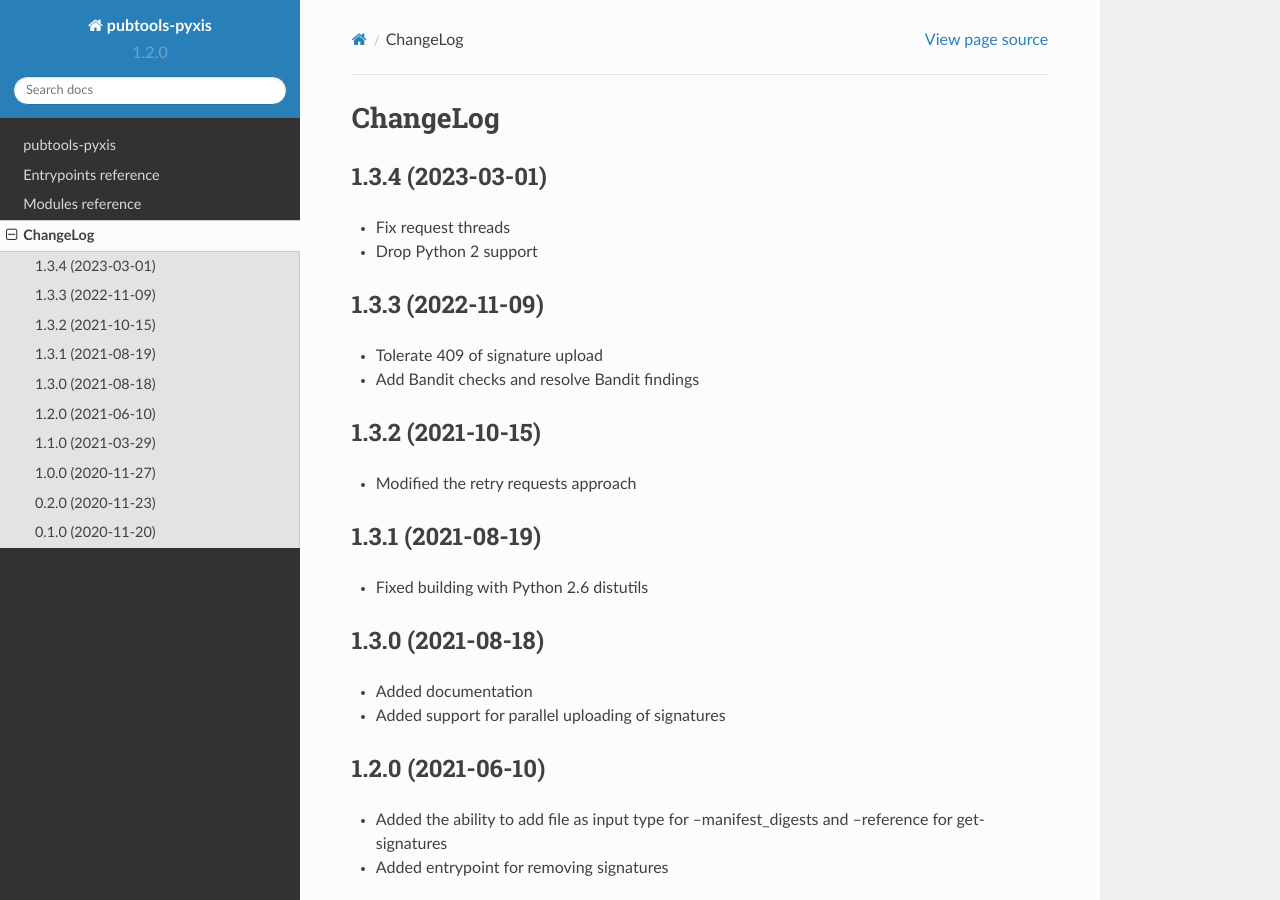
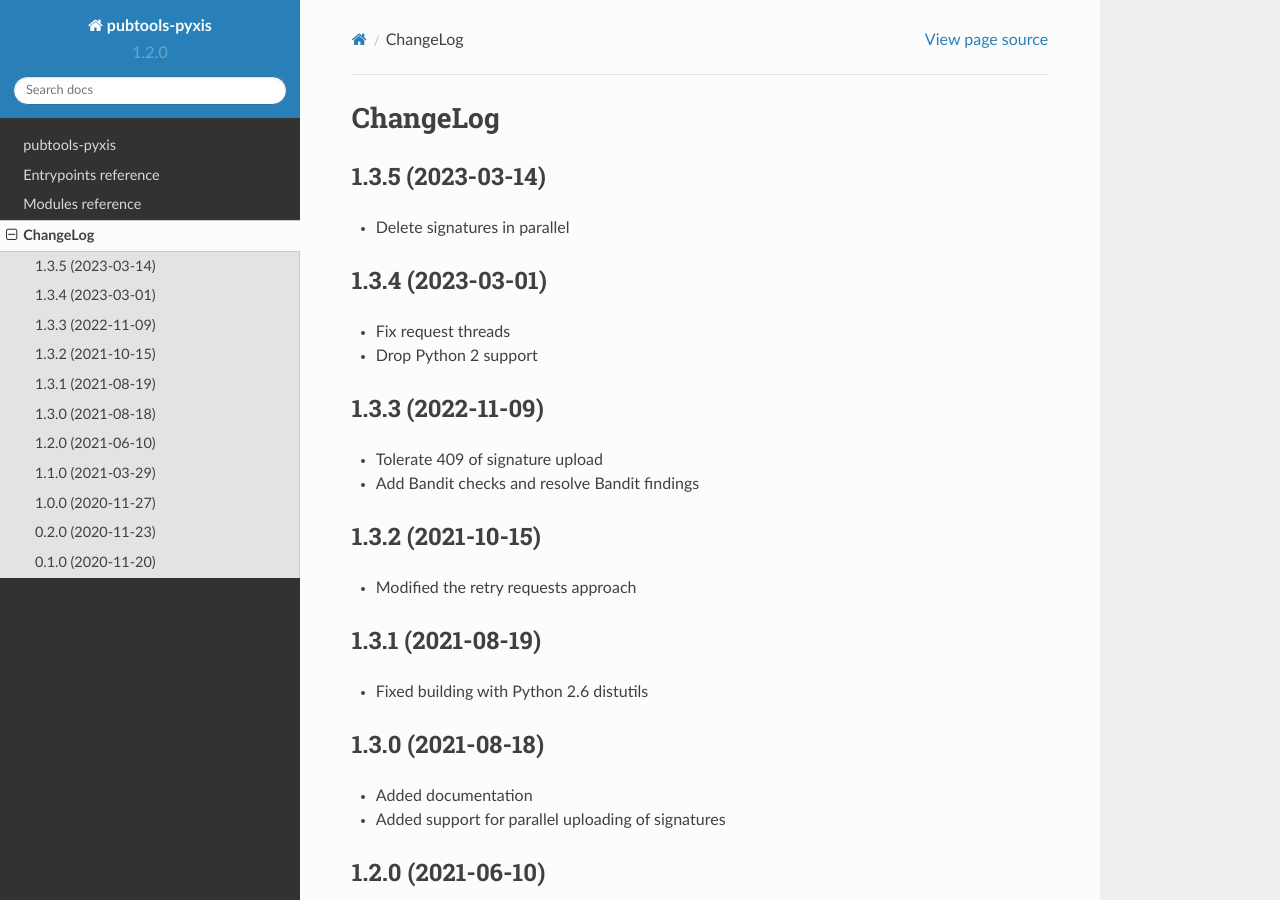
Before and after one commit to release-engineering/pubtools-pyxis, a Sphinx documentation site: the page built from docs/source/CHANGELOG.rst, in a window 1280 px wide and 900 px high. Built offline with Sphinx 7.4.7 and the Read the Docs theme 2.0.0, drawn with Linux system fonts in a browser that asks for light colours.

Commit message:
Release v1.3.5

```diff
--- a/docs/source/CHANGELOG.rst
+++ b/docs/source/CHANGELOG.rst
@@ -1,5 +1,10 @@
 ChangeLog
 =========
+
+1.3.5 (2023-03-14)
+------------------
+
+* Delete signatures in parallel
 
 1.3.4 (2023-03-01)
 ------------------
--- a/setup.py
+++ b/setup.py
@@ -71,7 +71,7 @@
 
 setup(
     name="pubtools-pyxis",
-    version="1.3.4",
+    version="1.3.5",
     description="Pubtools-pyxis",
     long_description=long_description,
     long_description_content_type='text/x-rst',
```
